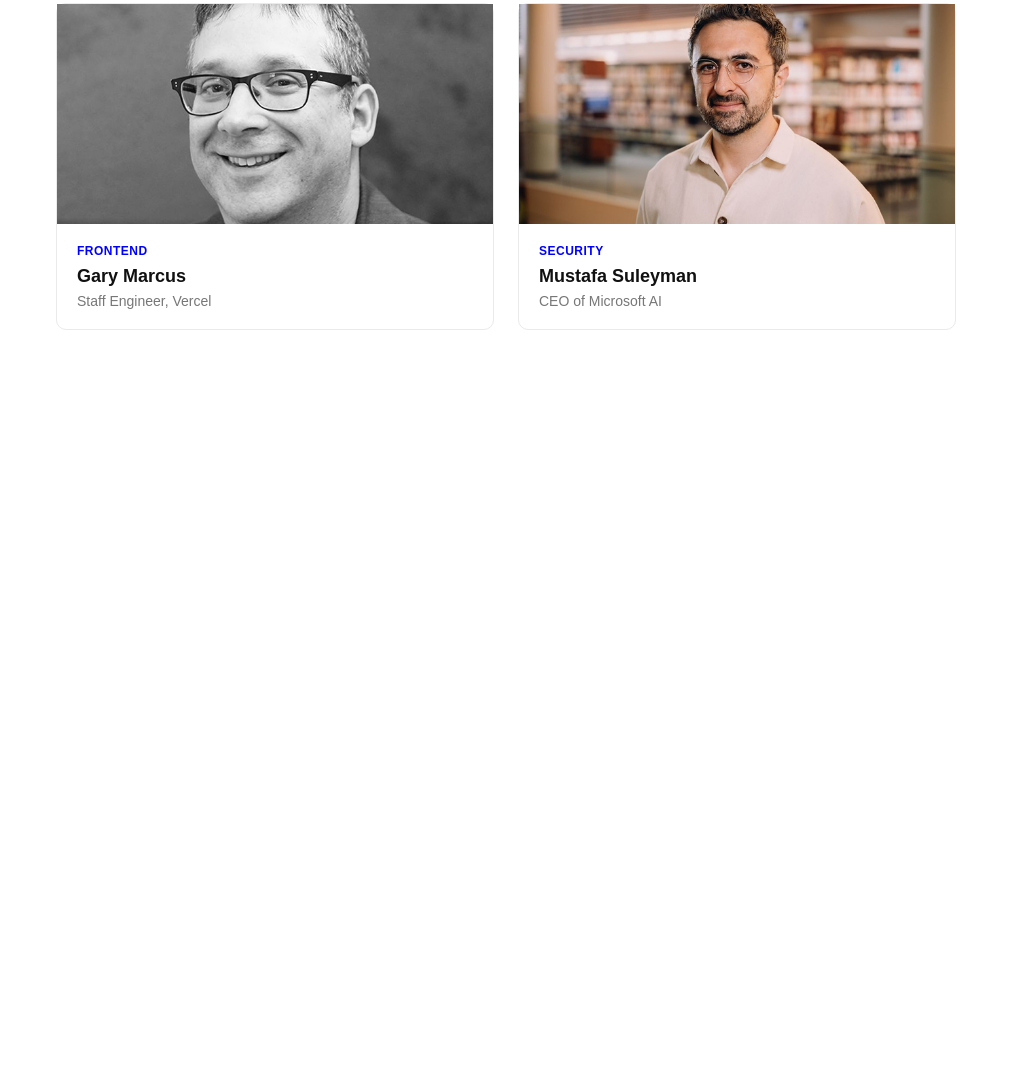
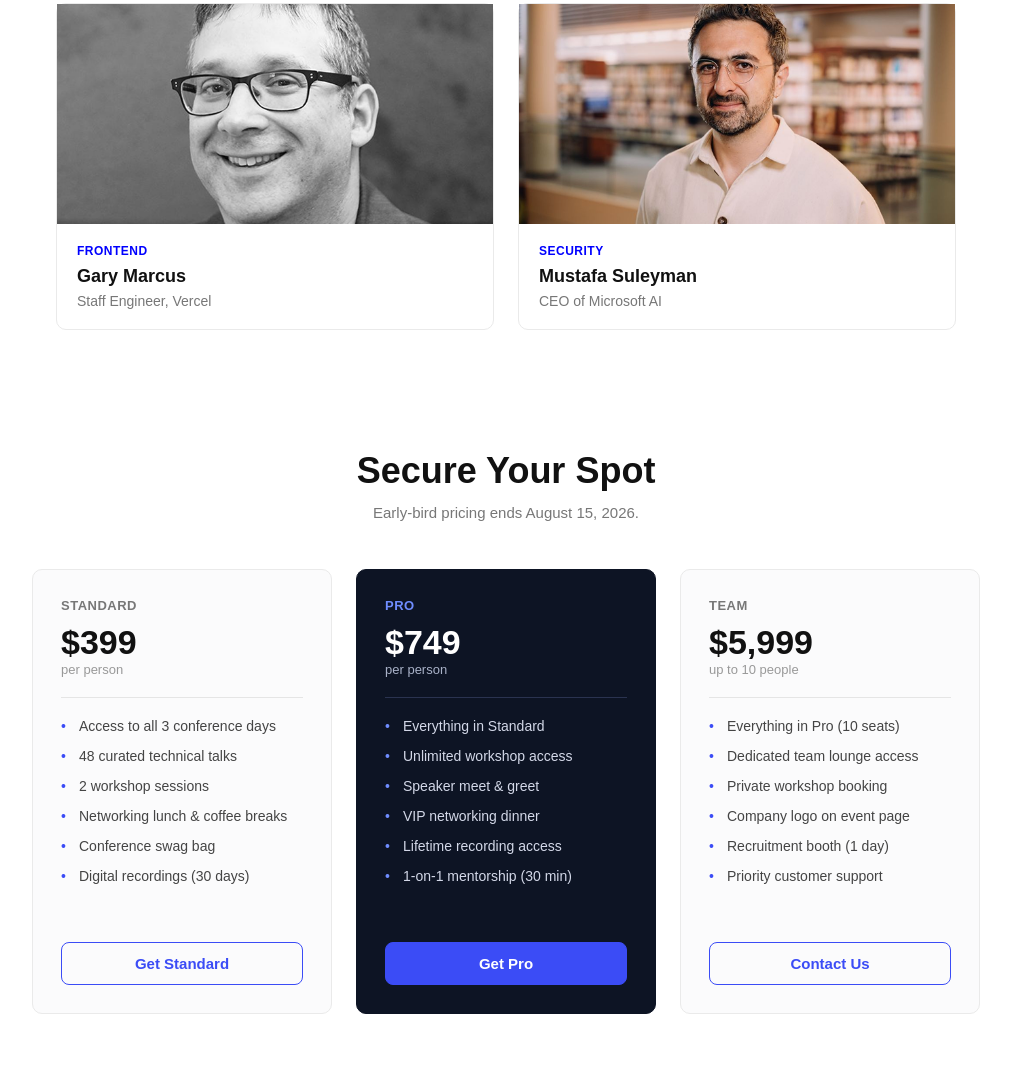
Before and after one commit to mushfiqur17/assignment1, a plain HTML site: page index.html in a window 1280 px wide. Shown: the part 1225-2299 px from the top of the page, without its empty margins (134-1145 px from the left). Before the commit the page ends 1615 px from the top, so only its background shows below. Drawn offline with Linux system fonts and the light colour scheme.

Commit message:
Added Section3

```diff
--- a/index.html
+++ b/index.html
@@ -7,6 +7,7 @@
     <link rel="stylesheet" href="./styles/nav.css" class="css">
     <link rel="stylesheet" href="./styles/hero-section.css" class="css">
     <link rel="stylesheet" href="./styles/section2.css" class="css">
+    <link rel="stylesheet" href="./styles/section3.css" class="css">
 </head>
 <body>
     <nav class="navbar">
@@ -70,5 +71,56 @@
             </div>
         </div>
     </section>
+    <section class="section3">
+        <h2 class="section3_heading">Secure Your Spot</h2>
+        <p class="section3_subheading">Early-bird pricing ends August 15, 2026.</p>
+
+        <div class="section3_grid">
+            <div class="pricing_card">
+                <span class="pricing_card_plan">STANDARD</span>
+                <div class="pricing_card_price">$399</div>
+                <span class="pricing_card_per">per person</span>
+                <ul class="pricing_card_features">
+                    <li>Access to all 3 conference days</li>
+                    <li>48 curated technical talks</li>
+                    <li>2 workshop sessions</li>
+                    <li>Networking lunch & coffee breaks</li>
+                    <li>Conference swag bag</li>
+                    <li>Digital recordings (30 days)</li>
+                </ul>
+                <a href="#register" class="pricing_card_cta pricing_card_cta--outline">Get Standard</a>
+            </div>
+
+            <div class="pricing_card pricing_card--featured">
+                <span class="pricing_card_plan">PRO</span>
+                <div class="pricing_card_price">$749</div>
+                <span class="pricing_card_per">per person</span>
+                <ul class="pricing_card_features">
+                    <li>Everything in Standard</li>
+                    <li>Unlimited workshop access</li>
+                    <li>Speaker meet & greet</li>
+                    <li>VIP networking dinner</li>
+                    <li>Lifetime recording access</li>
+                    <li>1-on-1 mentorship (30 min)</li>
+                </ul>
+                <a href="#register" class="pricing_card_cta pricing_card_cta--solid">Get Pro</a>
+            </div>
+
+            <div class="pricing_card">
+                <span class="pricing_card_plan">TEAM</span>
+                <div class="pricing_card_price">$5,999</div>
+                <span class="pricing_card_per">up to 10 people</span>
+                <ul class="pricing_card_features">
+                    <li>Everything in Pro (10 seats)</li>
+                    <li>Dedicated team lounge access</li>
+                    <li>Private workshop booking</li>
+                    <li>Company logo on event page</li>
+                    <li>Recruitment booth (1 day)</li>
+                    <li>Priority customer support</li>
+                </ul>
+                <a href="#register" class="pricing_card_cta pricing_card_cta--outline">Contact Us</a>
+            </div>
+        </div>
+    </section>
 </body>
 </html>
--- /dev/null
+++ b/styles/section3.css
@@ -0,0 +1,142 @@
+.section3 {
+    padding: 60px 60px;
+    background-color: #ffffff;
+    text-align: center;
+}
+
+.section3_heading {
+    font-size: 36px;
+    font-weight: 800;
+    color: #111111;
+    margin-bottom: 12px;
+}
+
+.section3_subheading {
+    font-size: 15px;
+    font-weight: 400;
+    color: #777777;
+    margin-bottom: 48px;
+}
+
+.section3_grid {
+    display: flex;
+    justify-content: center;
+    align-items: stretch;
+    gap: 24px;
+    max-width: 1000px;
+    margin: 0 auto;
+}
+
+.pricing_card {
+    display: flex;
+    flex-direction: column;
+    align-items: flex-start;
+    text-align: left;
+    flex: 1;
+    max-width: 300px;
+    padding: 28px;
+    border: 1px solid #eaeaea;
+    border-radius: 10px;
+    background-color: #fbfbfc;
+}
+
+.pricing_card--featured {
+    background-color: #0d1424;
+    border-color: #0d1424;
+}
+
+.pricing_card_plan {
+    font-size: 13px;
+    font-weight: 600;
+    color: #777777;
+    letter-spacing: 0.5px;
+}
+
+.pricing_card--featured .pricing_card_plan {
+    color: #6f8dff;
+}
+
+.pricing_card_price {
+    font-size: 34px;
+    font-weight: 800;
+    color: #111111;
+    margin-top: 10px;
+}
+
+.pricing_card--featured .pricing_card_price {
+    color: #ffffff;
+}
+
+.pricing_card_per {
+    font-size: 13px;
+    font-weight: 400;
+    color: #999999;
+    margin-bottom: 20px;
+}
+
+.pricing_card--featured .pricing_card_per {
+    color: #a9b2c8;
+}
+
+.pricing_card_features {
+    list-style: none;
+    padding: 20px 0;
+    margin-bottom: 24px;
+    width: 100%;
+    border-top: 1px solid #e5e5e5;
+}
+
+.pricing_card--featured .pricing_card_features {
+    border-top: 1px solid #2a3350;
+}
+
+.pricing_card_features li {
+    position: relative;
+    padding-left: 18px;
+    margin-bottom: 14px;
+    font-size: 14px;
+    color: #444444;
+}
+
+.pricing_card--featured .pricing_card_features li {
+    color: #d3d8e8;
+}
+
+.pricing_card_features li::before {
+    content: "•";
+    position: absolute;
+    left: 0;
+    color: #3b4cf6;
+}
+
+.pricing_card--featured .pricing_card_features li::before {
+    color: #6f8dff;
+}
+
+.pricing_card_cta {
+    width: 100%;
+    text-align: center;
+    font-size: 15px;
+    font-weight: 600;
+    padding: 12px 0;
+    border-radius: 8px;
+    margin-top: auto;
+}
+
+.pricing_card_cta--outline {
+    color: #3b4cf6;
+    border: 1px solid #3b4cf6;
+    background-color: transparent;
+}
+
+.pricing_card--featured .pricing_card_cta--outline {
+    color: #111111;
+    border: 1px solid #ffffff;
+    background-color: #ffffff;
+}
+
+.pricing_card_cta--solid {
+    color: #ffffff;
+    background-color: #3b4cf6;
+    border: 1px solid #3b4cf6;
+}
```
